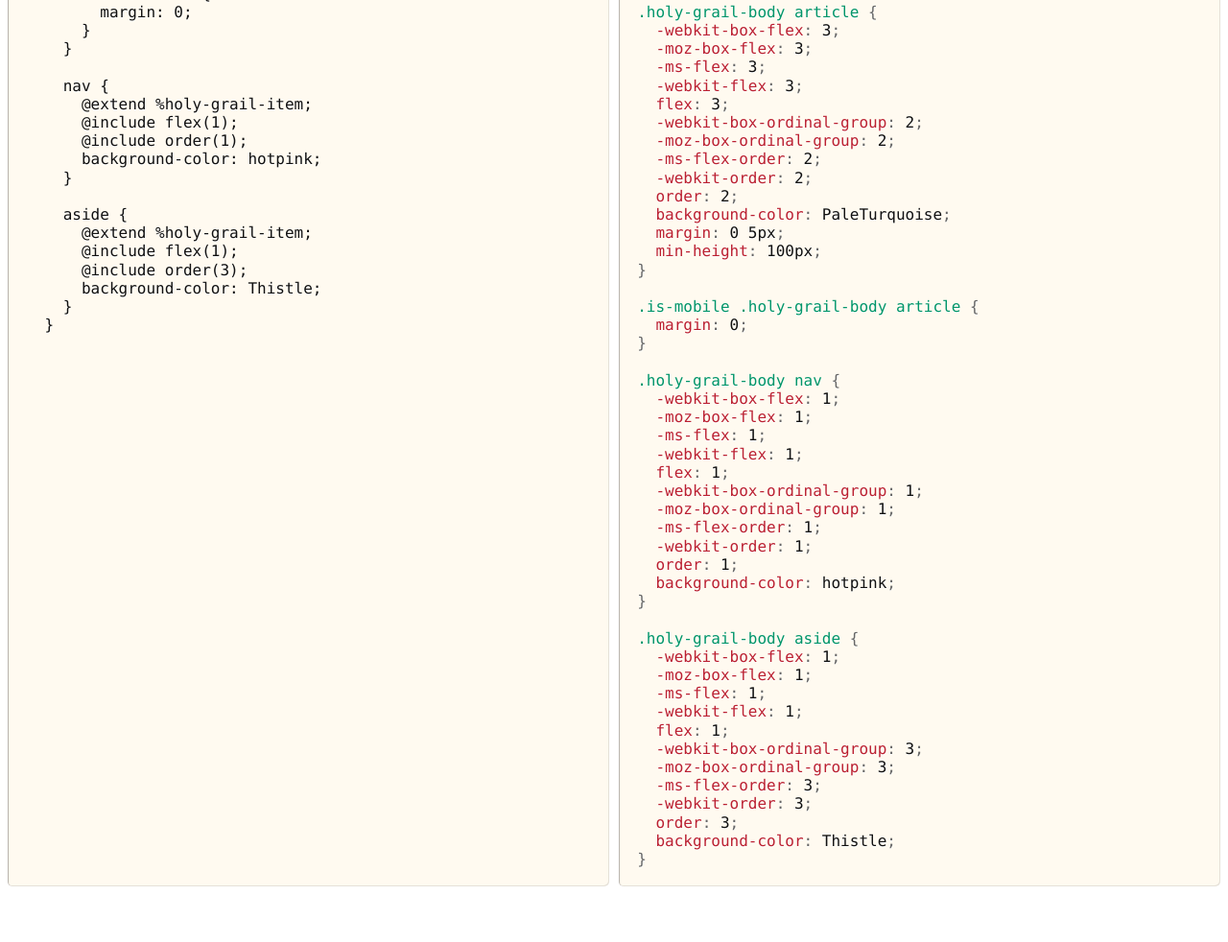
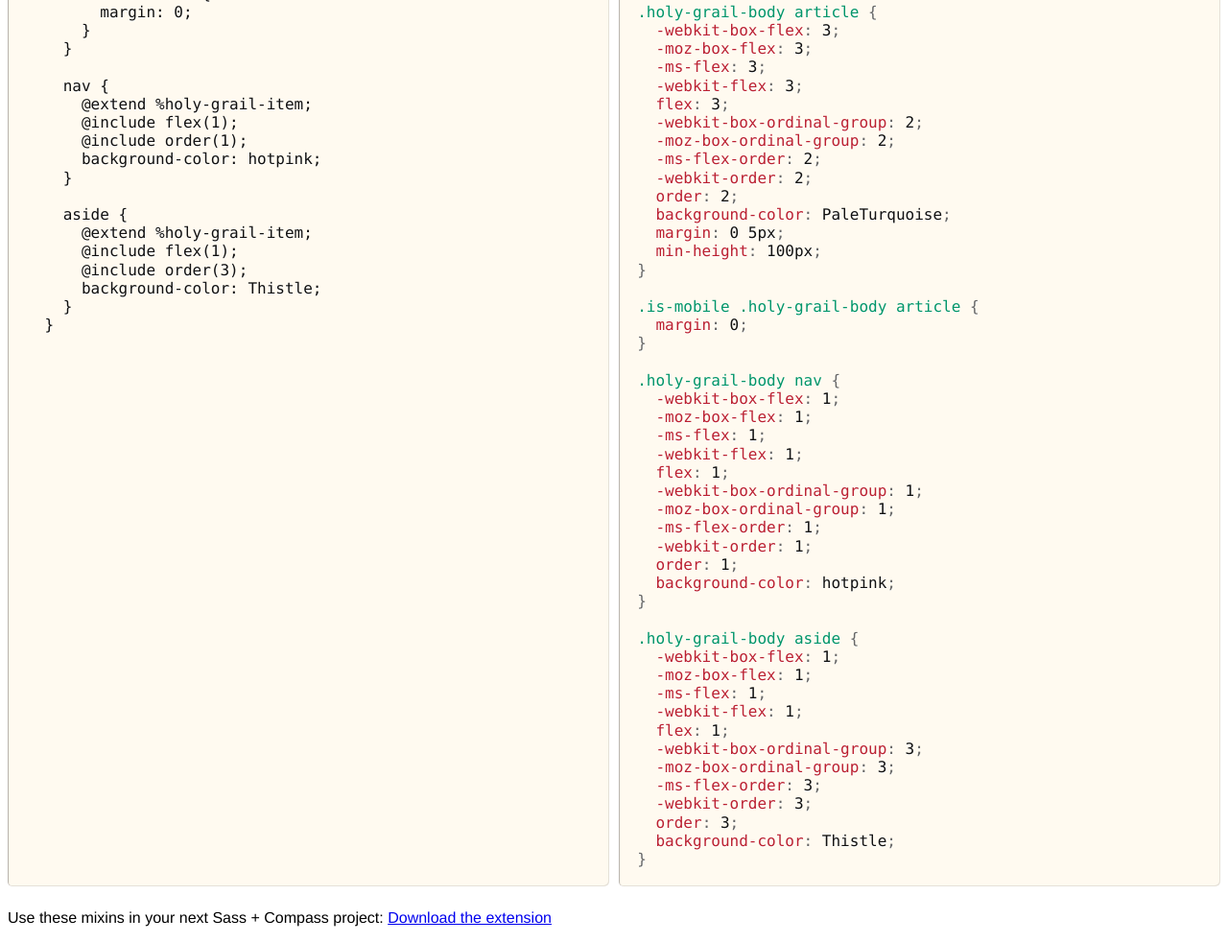
Before and after one commit to timhettler/compass-flexbox, a plain HTML site: page index.html in a window 1280 px wide. Shown: the part 4154-5136 px from the top of the page at 96% size. Before the commit the page ends 5102 px from the top, so only its background shows below. Drawn offline with nearby package versions, Linux system fonts and the light colour scheme.

Commit message:
added link to project page at bottom of demo

```diff
--- a/index.html
+++ b/index.html
@@ -344,6 +344,7 @@
   background-color: Thistle;
 }</code></pre>
         </div>
+        <p>Use these mixins in your next Sass + Compass project: <a href="https://github.com/timhettler/compass-flex-box">Download the extension</a></p>
         <aside>
             <a href="https://github.com/timhettler/compass-flex-box"><img style="position: absolute; top: 0; right: 0; border: 0;" src="https://s3.amazonaws.com/github/ribbons/forkme_right_red_aa0000.png" alt="Fork me on GitHub"></a>
         </aside>
```
